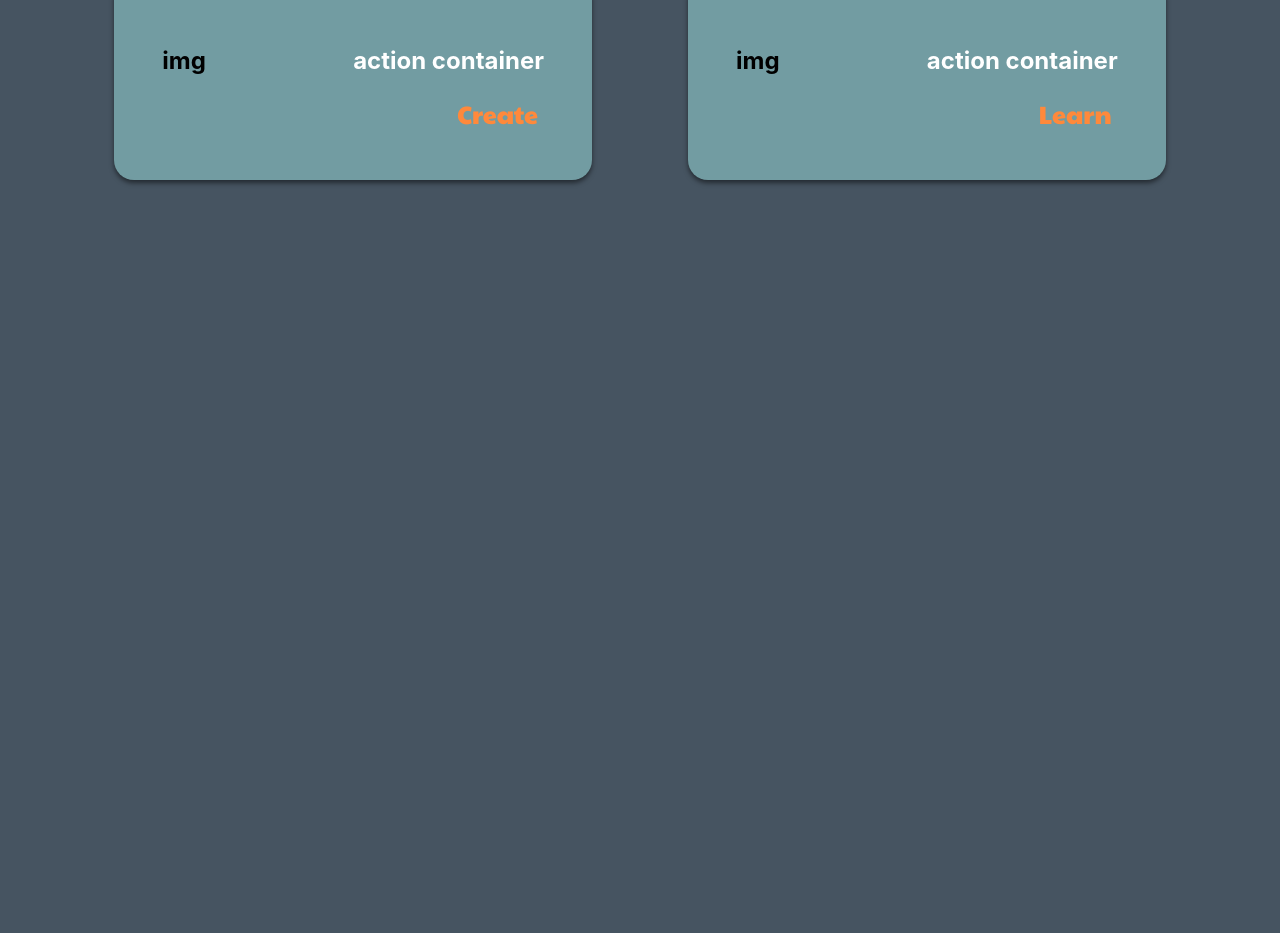
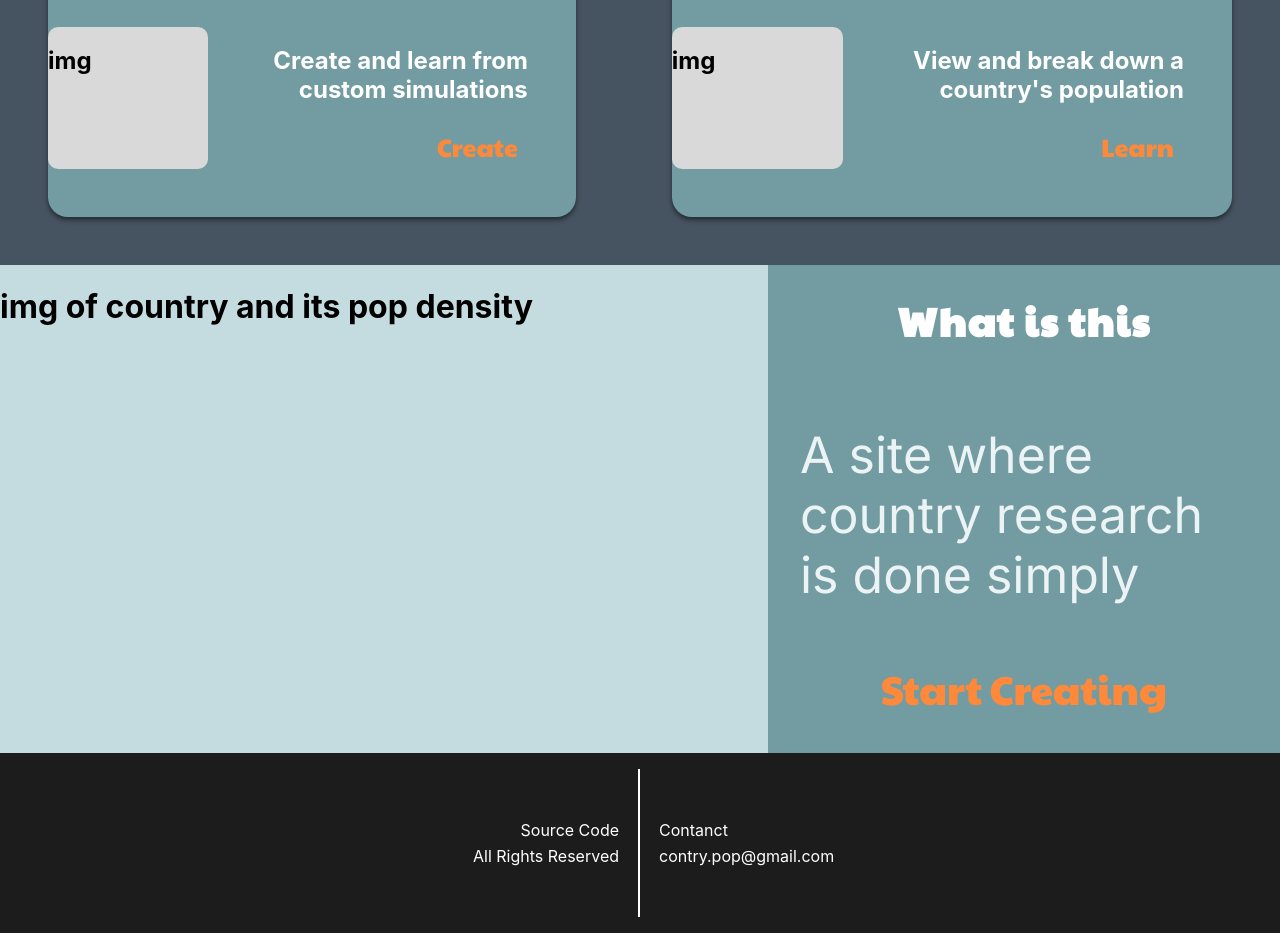
Before and after one commit to yurahriaziev/Population-Visualizer, a React (Create React App) app in the folder frontend/: page /home in a window 1280 px wide. Shown: the part 310-1243 px from the top of the page. Before the commit the page ends 800 px from the top, so only its background shows below. Built offline with nearby package versions, Linux system fonts and the light colour scheme.

Commit message:
Landing page - done

```diff
--- a/frontend/src/components/LandingBody.js
+++ b/frontend/src/components/LandingBody.js
@@ -4,25 +4,51 @@ import "../css/LandingPage.css"
 export default function LandingBody({handleRouteChange}) {
     return (
         <div className="main-content">
-            {/* <h2>Main content area</h2> */}
-            <div className="left-card-container">
-                <InfoCard buttonText='Create' handleClick={() => handleRouteChange('create')}/>
+            <div className="card-container">
+                {/* <h2>Main content area</h2> */}
+                <div className="left-card-container">
+                    <InfoCard
+                        buttonText='Create'
+                        handleClick={() => handleRouteChange('create')}
+                        text='Create and learn from custom simulations'
+                    />
+                </div>
+                <div className="right-card-container">
+                    <InfoCard
+                        buttonText='Learn'
+                        handleClick={() => handleRouteChange('population')}
+                        text="View and break down a country's population"
+                    />
+                </div>
             </div>
-            <div className="right-card-container">
-                <InfoCard buttonText='Learn' handleClick={() => handleRouteChange('population')}/>
+            <div className="info-container">
+                <div className="info-img-container">
+                    <h1>img of country and its pop density</h1>
+                </div>
+                <div className="info-text-container">
+                    <div className="info-title">
+                        <h1>What is this</h1>
+                    </div>
+                    <div className="info-body">
+                        <p>A site where country research is done simply</p>
+                    </div>
+                    <div className="info-btn">
+                        <button>Start Creating</button>
+                    </div>
+                </div>
             </div>
         </div>
     )
 }
 
-function InfoCard({buttonText, handleClick}) {
+function InfoCard({buttonText, handleClick, text}) {
     return (
         <div className="info-card">
             <div className="img-container">
                 <h2>img</h2>
             </div>
             <div className="action-container">
-                <h2>action container</h2>
+                <h2>{text}</h2>
                 <button onClick={handleClick}>{buttonText}</button>
             </div>
         </div>
--- /dev/null
+++ b/frontend/src/components/LandingFooter.js
@@ -0,0 +1,21 @@
+import React from "react";
+import "../css/LandingPage.css"
+
+export default function LandingFooter() {
+    const handleClick = () => {
+        console.log("Sending user to this project's Github")
+    }
+
+    return (
+        <div className="landing-footer">
+            <div className="left-footer">
+                <p onClick={handleClick} className="link">Source Code</p>
+                <p>All Rights Reserved</p>
+            </div>
+            <div className="right-footer">
+                <p>Contanct</p>
+                <p>contry.pop@gmail.com</p>
+            </div>
+        </div>
+    )
+}
--- a/frontend/src/css/LandingPage.css
+++ b/frontend/src/css/LandingPage.css
@@ -1,4 +1,4 @@
-@import url('https://fonts.googleapis.com/css2?family=Paytone+One&display=swap');
+@import url('https://fonts.googleapis.com/css2?family=Inter:ital,opsz,wght@0,14..32,100..900;1,14..32,100..900&family=Paytone+One&display=swap');
 
 .header-container {
     background-color: #A2A2A2;
@@ -18,6 +18,11 @@
 /* ---Landing body css--- */
 .main-content {
     display: flex;
+    flex-direction: column;
+}
+
+.card-container {
+    display: flex;
     justify-content: center;
     align-items: center;
 }
@@ -28,18 +33,20 @@
 
 .info-card {
     display: grid;
-    grid-template-columns: repeat(2, 1fr);
+    grid-template-columns: 1fr 2fr;
     grid-template-rows: 1fr;
     grid-column-gap: 0px;
     grid-row-gap: 0px;
     background-color: #729CA2;
-    padding: 3rem;
+    padding: 3rem 3rem 3rem 0;
     border-radius: 20px;
     box-shadow: 0 3px 5px rgba(0, 0, 0, 0.5);
 }
 
 .img-container {
     grid-area: 1 / 1 / 2 / 2;
+    background-color: #D9D9D9;
+    border-radius: 10px;
 }
 
 .action-container {
@@ -49,6 +56,7 @@
     align-items: flex-end;
     justify-content: center;
     color: white;
+    text-align: right;
 }
 
 .info-card button {
@@ -58,6 +66,7 @@
     font-family: "Paytone One", sans-serif;
     color: #FF893B;
     font-size: 25px;
+    padding: 5px 10px;
     border-radius: 5px;
     transition: background-color 0.3s ease, color 0.3s ease;
 }
@@ -68,3 +77,142 @@
     background-color: #FF893B;
     border-radius: 5px;
 }
+
+/* ---Info container css--- */
+.info-container {
+    display: grid;
+    grid-template-columns: repeat(5, 1fr);
+    grid-template-rows: 1fr;
+    grid-column-gap: 0px;
+    grid-row-gap: 0px;
+}
+
+.info-img-container {
+    grid-area: 1 / 1 / 2 / 4;
+    background-color: #C4DCDF;
+}
+
+.info-text-container {
+    grid-area: 1 / 4 / 2 / 6;
+    background-color: #729CA2;
+}
+
+.info-title {
+    display: flex;
+    justify-content: center;
+    align-items: center;
+    font-family: "Paytone One", sans-serif;
+    font-size: 20px;
+    color: #FFFFFF;
+    letter-spacing: 1.5px;
+}
+
+.info-body {
+    margin: 2rem;
+    font-family: "Inter", sans-serif;
+    font-size: 50px;
+    text-align: left;
+    color: #ECF3F4;
+}
+
+.info-btn {
+    display: flex;
+    justify-content: center;
+    align-items: center;
+    margin-bottom: 2rem;
+}
+
+.info-btn button {
+    border: none;
+    cursor: pointer;
+    background-color: transparent;
+    font-family: "Paytone One", sans-serif;
+    color: #FF893B;
+    font-size: 40px;
+    padding: 5px 10px;
+    border-radius: 5px;
+    transition: background-color 0.3s ease, color 0.3s ease;
+}
+
+.info-btn button:hover {
+    border: none;
+    color: #465461;
+    background-color: #FF893B;
+    border-radius: 5px;
+}
+
+/* ---footer css--- */
+.landing-footer {
+    display: grid;
+    grid-template-columns: repeat(2, 1fr);
+    grid-template-rows: 1fr;
+    grid-column-gap: 0px;
+    grid-row-gap: 0px;
+    background-color: #1C1C1C;
+    color: #FFFFFF;
+}
+
+.left-footer {
+    grid-area: 1 / 1 / 2 / 2;
+    text-align: right;
+    margin-top: 1rem;
+    margin-bottom: 1rem;
+    padding-right: 1rem;
+    padding-top: 3rem;
+    padding-bottom: 3rem;
+    border-right: 2px solid #FFFFFF;
+    display: flex;
+    justify-content: center;
+    align-items: flex-end;
+    flex-direction: column;
+}
+
+.right-footer {
+    grid-area: 1 / 2 / 2 / 3;
+    text-align: left;
+    margin-top: 1rem;
+    margin-bottom: 1rem;
+    padding-left: 1rem;
+    padding-top: 3rem;
+    padding-bottom: 3rem;
+    display: flex;
+    flex-direction: column;
+}
+
+.left-footer p, .right-footer p {
+    margin: 3px;
+    padding: 0;
+    display: inline-block;
+}
+
+.left-footer .link {
+    display: inline-block;
+    cursor: pointer;
+    text-decoration: none;
+}
+.left-footer .link:hover {
+    text-decoration: underline #FFFFFF;
+}
+
+/* responsivness */
+@media (max-width: 768px) {
+    .card-container {
+        flex-direction: column;
+        align-items: center;
+    }
+
+    .left-card-container, .right-card-container {
+        margin: 1.5rem 0;
+    }
+
+    .info-card {
+        padding: 2rem;
+        width: 90%;
+        max-width: 400px;
+    }
+
+    .info-card button {
+        font-size: 20px;
+        padding: 8px 15px;
+    }
+}
--- a/frontend/src/pages/LandingPage.js
+++ b/frontend/src/pages/LandingPage.js
@@ -1,9 +1,9 @@
 import React from "react";
-// import { useNavigate } from "react-router-dom"
 import "../css/LandingPage.css"
 import LandingHeader from "../components/LandingHeader";
 import LandingBody from "../components/LandingBody";
 import { useNavigate } from "react-router-dom";
+import LandingFooter from "../components/LandingFooter";
 
 export default function LandingPage() {
     const navigate = useNavigate()
@@ -18,6 +18,7 @@ export default function LandingPage() {
             {/* Body */}
             <LandingBody handleRouteChange={handleRouteChange}/>
             {/* Footer */}
+            <LandingFooter />
         </div>
     )
 }
```
